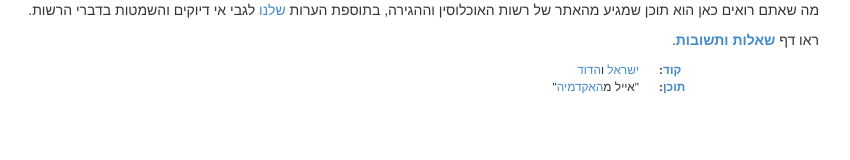
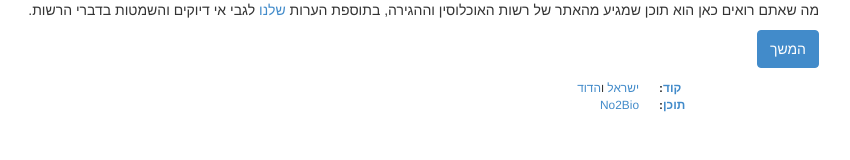
Before and after one commit to thedod/reply2smartid, a plain HTML site: page welcome.html in a window 1280 px wide. Shown: the whole page, without its empty margins (406-1256 px from the left). Drawn offline with Linux system fonts and the light colour scheme.

Commit message:
Chuck Eyal joke

```diff
--- a/welcome.html
+++ b/welcome.html
@@ -1,13 +1,13 @@
 <!doctype html>
 <html lang="he"><head><meta http-equiv="content-type" content="text/html; charset=utf-8"><link href="bootstrap.rtl.min.css" rel="stylesheet" media="screen"></head><body dir="rtl"><div class="container"><div class="row"><div class="col-12">
 <p>מה שאתם רואים כאן הוא תוכן שמגיע מהאתר של רשות האוכלוסין וההגירה, בתוספת הערות <a target="_blank" href="http://no2bio.org">שלנו</a> לגבי אי דיוקים והשמטות בדברי הרשות.</p>
-<p>ראו דף <strong><a target="_top" href="http://replies2gov.tomodo.me/GeneralInformation/Pages/FAQ.aspx">שאלות ותשובות</a></strong>.</p>
+<p><a class="btn btn-primary btn-lg" target="_top" href="http://replies2gov.tomodo.me/GeneralInformation/Pages/FAQ.aspx">המשך</a></p>
 <small>
   <dl class="dl-horizontal">
     <dt><a target="_blank" href="https://github.com/thedod/faqbuster">קוד</a>:</dt>
     <dd><a target="_blank" href="https://github.com/israellevin/">ישראל</a> ו<a target="_blank" href="https://github.com/thedod/">הדוד</a></dd>
     <dt><a target="_blank" href="https://github.com/thedod/reply2smartid/tree/gh-pages">תוכן</a>:</dt>
-    <dd>"אייל מ<a target="_blank" href="http://no2bio.org/letters-to-knesset/">האקדמיה</a>"</dd>
+    <dd><a target="_blank" href="http://no2bio.org/">No2Bio</a></dd>
   </dl>
 </small>
 </div></div></div></body></html>
```
